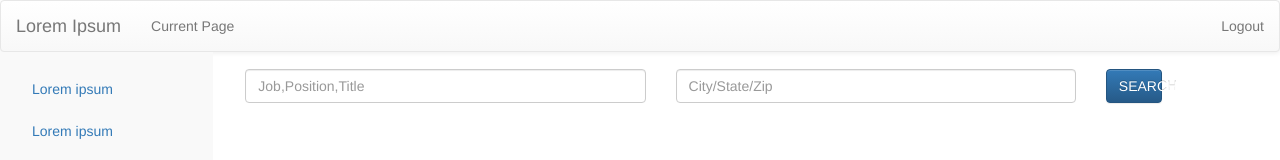
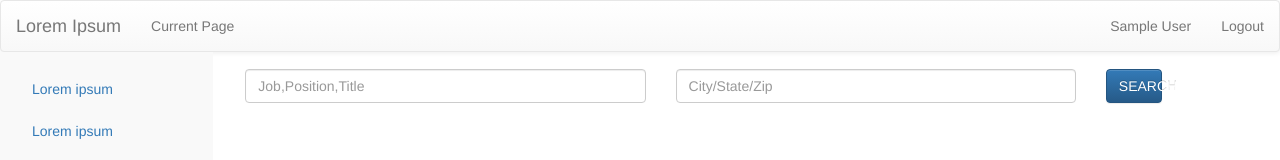
Before and after one commit to JalenMoorer/React-Redux-Firebase-Profiler, a React (Create React App) app: page /dashboard in a window 1280 px wide. Shown: the top 160 px of the page. Built offline with nearby package versions, Linux system fonts and the light colour scheme; no server answers; sample sign-in values are in the browser's storage.

Commit message:
Fixed re-rendering issue involving null user props

```diff
--- a/src/components/UserHeader.js
+++ b/src/components/UserHeader.js
@@ -1,47 +1,33 @@
-import React, { Component } from 'react';
-import { connect } from 'react-redux';
-import { logoutUser } from '../actions';
+import React, {Component} from 'react';
+import {connect} from 'react-redux';
+import {logoutUser} from '../actions';
 
 import Header from './common/Header';
 
 class UserHeader extends Component {
-  constructor(props){
+  constructor(props) {
     super(props);
-
-    this.state = {
-      user: ''
-    }
 
     this.onUserLogout = this.onUserLogout.bind(this);
   }
 
-  onUserLogout(e){
+  onUserLogout(e) {
     this.props.logoutUser();
   }
 
-  componentWillReceiveProps(nextProps) {
-    if(this.props.user)
-      this.setState({user: this.props.user.displayName})
-    else {
-        this.setState({user: ''});
+  render() {
+    if (this.props.user) {
+      return (<Header username={this.props.user.displayName} logout={this.onUserLogout}/>);
+    } else {
+      return (<Header username="" logout={this.onUserLogout}/>);
     }
-  }
-
-  render(){
-    return(
-      <Header
-        username={this.state.user}
-        logout={this.onUserLogout}/>
-    );
   }
 }
 
+const mapStateToProps = ({auth}) => {
+  const {user} = auth;
 
-
-const mapStateToProps = ({ auth }) => {
-  const { user } = auth;
-
-  return { user };
+  return {user};
 }
 
 export default connect(mapStateToProps, {logoutUser})(UserHeader);
```
